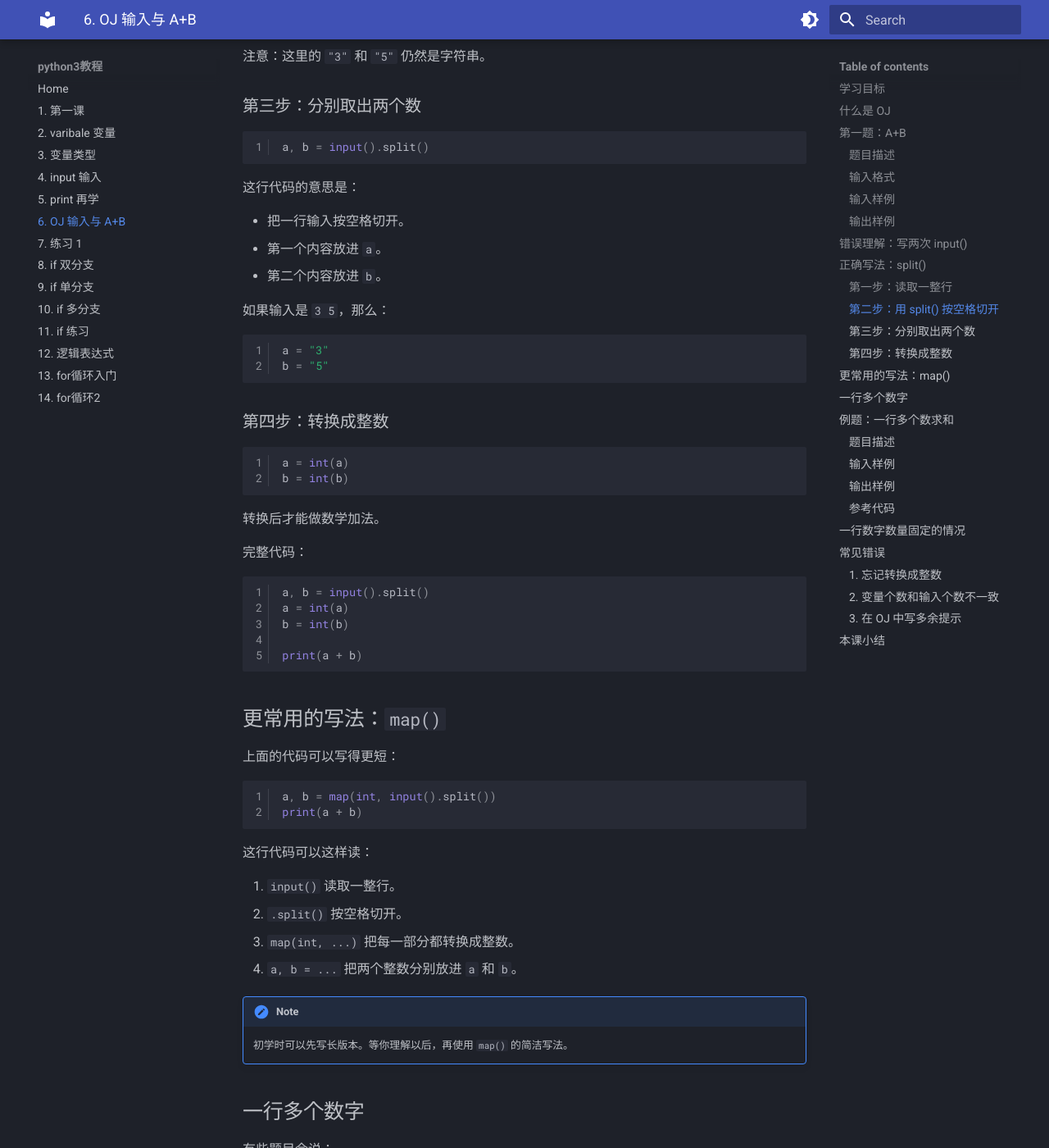
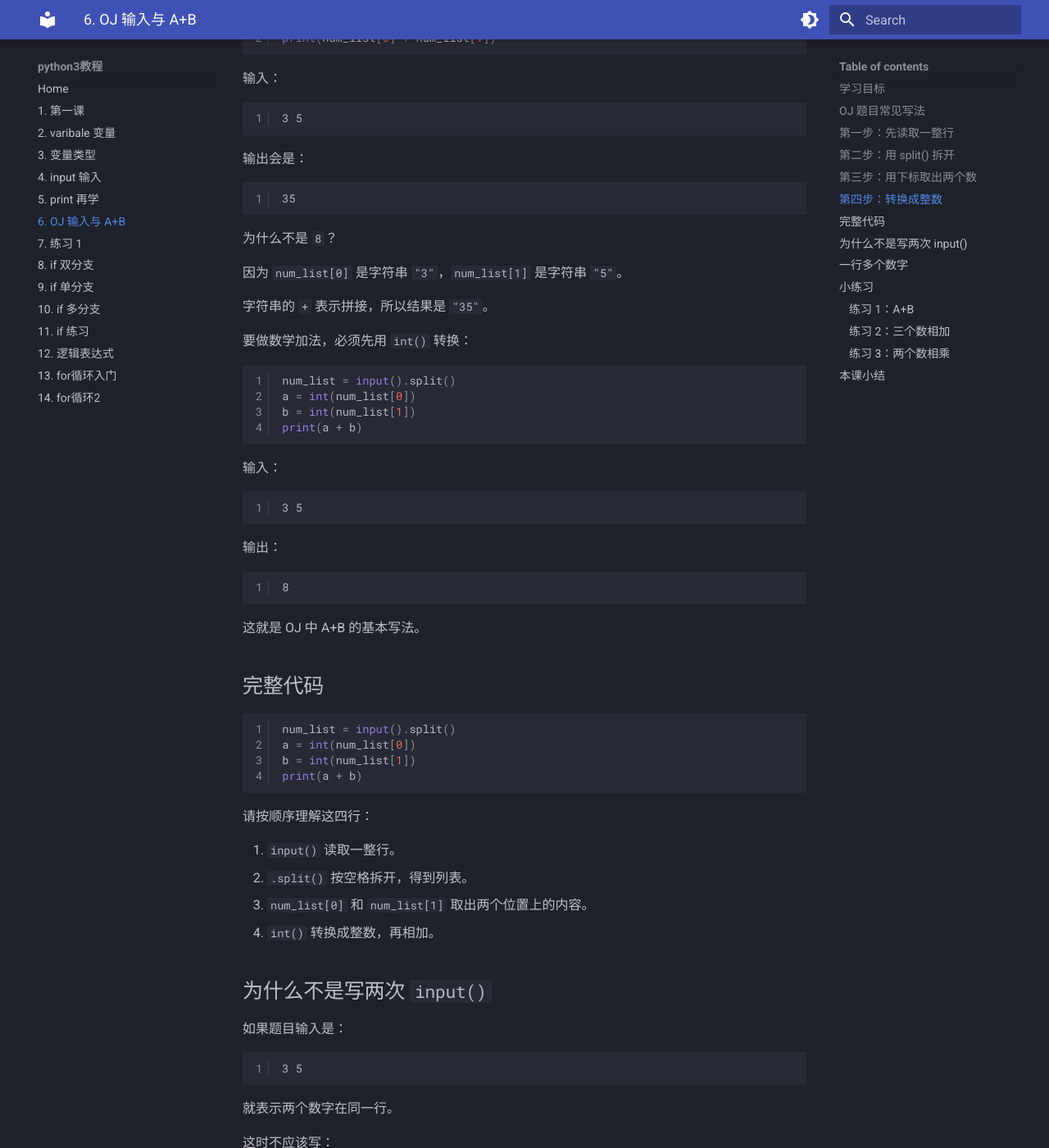
Before and after one commit to Rainboylvx/python-tutorial, an MkDocs documentation site: the page built from docs/oj-input.md, in a window 1280 px wide and 1400 px high, scrolled down 2884 px. Shown: the whole window at 82% size. Built offline with MkDocs 1.6.1 and Material for MkDocs 9.7.7, drawn with Linux system fonts in a browser that asks for light colours; some of the changed text lies outside the part shown.

Commit message:
Rewrite OJ input lesson

````diff
--- a/docs/oj-input.md
+++ b/docs/oj-input.md
@@ -1,299 +1,144 @@
-# OJ 入门：A+B 和一行多个数字
+# OJ 入门：一行两个数字怎么读
 
 ## 学习目标
 
 学完这一课，你应该能够：
 
-1. 看懂 OJ 题目中的“输入”和“输出”。
-2. 写出最基础的 A+B 程序。
-3. 读取一行中的两个数字。
-4. 读取一行中的多个数字。
-5. 理解 `split()` 和 `map()` 的作用。
+1. 看懂 OJ 题目里的“一行两个整数”。
+2. 使用 `input()` 读取一整行。
+3. 使用 `split()` 把一行内容拆开。
+4. 使用下标取出第一个数和第二个数。
+5. 把字符串转换成整数，再完成 A+B。
 
-## 什么是 OJ
+## OJ 题目常见写法
 
-OJ 是 Online Judge 的缩写，可以理解成“在线判题系统”。
+很多 OJ 题目会这样写：
 
-你提交代码后，系统会自动运行你的程序，并检查输出是否和标准答案一样。
+> 输入一行，包含两个整数 `a` 和 `b`。输出 `a + b` 的结果。
 
-OJ 题目通常会给出：
-
-- 题目描述：要你解决什么问题。
-- 输入格式：程序会收到什么数据。
-- 输出格式：程序应该打印什么结果。
-- 输入样例和输出样例：帮助你理解题目。
-
-做 OJ 题时，最重要的一点是：
-
-> 按题目要求读取输入，按题目要求输出结果。
-
-## 第一题：A+B
-
-### 题目描述
-
-输入两个整数 `a` 和 `b`，输出它们的和。
-
-### 输入格式
-
-一行，包含两个整数。
-
-### 输入样例
+输入样例：
 
 ```text
 3 5
 ```
 
-### 输出样例
+输出样例：
 
 ```text
 8
 ```
 
-很多同学会卡在这里：题目说“一行两个整数”，不是让你写两次 `input()`。
+这里最重要的是：`3` 和 `5` 在同一行，中间用空格隔开。
 
-输入是：
+所以我们要学会读取“一行里的多个数字”。
+
+## 第一步：先读取一整行
+
+先不要急着做加法。我们先观察 Python 到底读到了什么。
+
+```python
+num_string = input()
+print(num_string)
+```
+
+如果输入：
 
 ```text
 3 5
 ```
 
-这两个数字在同一行，中间用空格隔开。
-
-## 错误理解：写两次 `input()`
-
-如果你这样写：
+那么 `num_string` 里面存的是：
 
 ```python
-a = int(input())
-b = int(input())
-print(a + b)
+"3 5"
 ```
 
-这表示程序需要两行输入：
+注意：这是一个字符串，不是两个数字。
 
-```text
-3
-5
+## 第二步：用 `split()` 拆开
+
+`split()` 的作用是：按照空格把字符串拆开。
+
+```python
+num_string = input()
+num_list = num_string.split()
+print(num_list)
 ```
 
-但题目给的是一行：
+输入：
 
 ```text
 3 5
 ```
 
-所以这种写法不符合“一行两个整数”的题目要求。
+输出：
 
-## 正确写法：`split()`
+```text
+['3', '5']
+```
 
-读取一行两个数字，可以这样写：
+也就是说：
 
 ```python
-a, b = input().split()
-a = int(a)
-b = int(b)
-
-print(a + b)
+"3 5".split()
 ```
 
-我们一步一步看。
-
-### 第一步：读取一整行
+会得到：
 
 ```python
-s = input()
+["3", "5"]
 ```
 
-如果输入是：
+这个结果是一个列表。
+
+## 第三步：用下标取出两个数
+
+列表中的位置从 `0` 开始数。
+
+对于这个列表：
+
+```python
+num_list = ["3", "5"]
+```
+
+- `num_list[0]` 是第一个内容，也就是 `"3"`。
+- `num_list[1]` 是第二个内容，也就是 `"5"`。
+
+可以用下面的代码观察：
+
+```python
+num_string = input()
+num_list = num_string.split()
+
+print(num_list)
+print(num_list[0])
+print(num_list[1])
+```
+
+输入：
 
 ```text
 3 5
 ```
 
-那么 `s` 里面存的是字符串：
-
-```python
-"3 5"
-```
-
-### 第二步：用 `split()` 按空格切开
-
-```python
-parts = s.split()
-```
-
-`split()` 会把字符串按空格切开。
-
-```python
-"3 5".split()
-```
-
-得到：
-
-```python
-["3", "5"]
-```
-
-注意：这里的 `"3"` 和 `"5"` 仍然是字符串。
-
-### 第三步：分别取出两个数
-
-```python
-a, b = input().split()
-```
-
-这行代码的意思是：
-
-- 把一行输入按空格切开。
-- 第一个内容放进 `a`。
-- 第二个内容放进 `b`。
-
-如果输入是 `3 5`，那么：
-
-```python
-a = "3"
-b = "5"
-```
-
-### 第四步：转换成整数
-
-```python
-a = int(a)
-b = int(b)
-```
-
-转换后才能做数学加法。
-
-完整代码：
-
-```python
-a, b = input().split()
-a = int(a)
-b = int(b)
-
-print(a + b)
-```
-
-## 更常用的写法：`map()`
-
-上面的代码可以写得更短：
-
-```python
-a, b = map(int, input().split())
-print(a + b)
-```
-
-这行代码可以这样读：
-
-1. `input()` 读取一整行。
-2. `.split()` 按空格切开。
-3. `map(int, ...)` 把每一部分都转换成整数。
-4. `a, b = ...` 把两个整数分别放进 `a` 和 `b`。
-
-!!! note
-    初学时可以先写长版本。等你理解以后，再使用 `map()` 的简洁写法。
-
-## 一行多个数字
-
-有些题目会说：
-
-> 输入一行，包含若干个整数。
-
-例如：
-
-```text
-1 2 3 4 5
-```
-
-如果你不知道有几个数字，可以把它们读成一个列表。
-
-```python
-nums = list(map(int, input().split()))
-print(nums)
-```
-
-输入：
-
-```text
-1 2 3 4 5
-```
-
 输出：
 
 ```text
-[1, 2, 3, 4, 5]
+['3', '5']
+3
+5
 ```
 
-这里：
+!!! note
+    虽然输出看起来是 `3` 和 `5`，但 `num_list[0]` 和 `num_list[1]` 仍然是字符串。
 
-- `input().split()` 得到 `["1", "2", "3", "4", "5"]`。
-- `map(int, ...)` 把它们转换成整数。
-- `list(...)` 把结果变成列表。
+## 第四步：转换成整数
 
-## 例题：一行多个数求和
-
-### 题目描述
-
-输入一行整数，输出它们的和。
-
-### 输入样例
-
-```text
-1 2 3 4 5
-```
-
-### 输出样例
-
-```text
-15
-```
-
-### 参考代码
+如果直接写：
 
 ```python
-nums = list(map(int, input().split()))
-total = 0
-
-for x in nums:
-    total = total + x
-
-print(total)
-```
-
-也可以使用 Python 自带的 `sum()`：
-
-```python
-nums = list(map(int, input().split()))
-print(sum(nums))
-```
-
-## 一行数字数量固定的情况
-
-如果题目明确说“一行三个整数”，可以这样写：
-
-```python
-a, b, c = map(int, input().split())
-print(a + b + c)
-```
-
-如果题目说“一行两个整数”，就写：
-
-```python
-a, b = map(int, input().split())
-print(a + b)
-```
-
-变量个数要和输入数字个数一致。
-
-## 常见错误
-
-### 1. 忘记转换成整数
-
-错误代码：
-
-```python
-a, b = input().split()
-print(a + b)
+num_list = input().split()
+print(num_list[0] + num_list[1])
 ```
 
 输入：
@@ -308,49 +153,211 @@ print(a + b)
 35
 ```
 
-因为 `a` 和 `b` 是字符串，`+` 表示拼接，不是数学加法。
+为什么不是 `8`？
 
-### 2. 变量个数和输入个数不一致
+因为 `num_list[0]` 是字符串 `"3"`，`num_list[1]` 是字符串 `"5"`。
 
-错误代码：
+字符串的 `+` 表示拼接，所以结果是 `"35"`。
+
+要做数学加法，必须先用 `int()` 转换：
 
 ```python
-a, b = map(int, input().split())
+num_list = input().split()
+a = int(num_list[0])
+b = int(num_list[1])
+print(a + b)
 ```
 
-如果输入：
+输入：
+
+```text
+3 5
+```
+
+输出：
+
+```text
+8
+```
+
+这就是 OJ 中 A+B 的基本写法。
+
+## 完整代码
+
+```python
+num_list = input().split()
+a = int(num_list[0])
+b = int(num_list[1])
+print(a + b)
+```
+
+请按顺序理解这四行：
+
+1. `input()` 读取一整行。
+2. `.split()` 按空格拆开，得到列表。
+3. `num_list[0]` 和 `num_list[1]` 取出两个位置上的内容。
+4. `int()` 转换成整数，再相加。
+
+## 为什么不是写两次 `input()`
+
+如果题目输入是：
+
+```text
+3 5
+```
+
+就表示两个数字在同一行。
+
+这时不应该写：
+
+```python
+a = int(input())
+b = int(input())
+print(a + b)
+```
+
+这段代码需要两行输入：
+
+```text
+3
+5
+```
+
+所以，看到“一行两个整数”，要想到：
+
+```python
+num_list = input().split()
+```
+
+## 一行多个数字
+
+同样的方法也可以处理一行多个数字。
+
+输入：
+
+```text
+1 2 3 4 5
+```
+
+代码：
+
+```python
+num_list = input().split()
+print(num_list)
+print(num_list[0])
+print(num_list[1])
+print(num_list[2])
+```
+
+输出：
+
+```text
+['1', '2', '3', '4', '5']
+1
+2
+3
+```
+
+如果要把它们当作数字使用，就要分别转换：
+
+```python
+num_list = input().split()
+a = int(num_list[0])
+b = int(num_list[1])
+c = int(num_list[2])
+print(a + b + c)
+```
+
+## 小练习
+
+### 练习 1：A+B
+
+输入一行两个整数，输出它们的和。
+
+输入：
+
+```text
+10 20
+```
+
+输出：
+
+```text
+30
+```
+
+参考代码：
+
+```python
+num_list = input().split()
+a = int(num_list[0])
+b = int(num_list[1])
+print(a + b)
+```
+
+### 练习 2：三个数相加
+
+输入一行三个整数，输出它们的和。
+
+输入：
 
 ```text
 1 2 3
 ```
 
-程序会报错，因为左边只有两个变量，右边却有三个数字。
+输出：
 
-### 3. 在 OJ 中写多余提示
+```text
+6
+```
 
-OJ 通常不需要提示文字。
-
-不推荐：
+参考代码：
 
 ```python
-a, b = map(int, input("请输入两个数字：").split())
-print(a + b)
+num_list = input().split()
+a = int(num_list[0])
+b = int(num_list[1])
+c = int(num_list[2])
+print(a + b + c)
 ```
 
-推荐：
+### 练习 3：两个数相乘
+
+输入一行两个整数，输出它们的乘积。
+
+输入：
+
+```text
+6 7
+```
+
+输出：
+
+```text
+42
+```
+
+参考代码：
 
 ```python
-a, b = map(int, input().split())
-print(a + b)
+num_list = input().split()
+a = int(num_list[0])
+b = int(num_list[1])
+print(a * b)
 ```
-
-因为 OJ 会严格比较输出，多余的提示文字可能导致答案错误。
 
 ## 本课小结
 
-- 一行一个数字：`a = int(input())`
-- 一行两个数字：`a, b = map(int, input().split())`
-- 一行多个数字：`nums = list(map(int, input().split()))`
-- `split()` 负责按空格切开字符串。
-- `map(int, ...)` 负责把每一部分转换成整数。
-- OJ 中不要输出题目没有要求的提示文字。
+- `input()` 读取一整行。
+- `split()` 按空格把一行拆成列表。
+- 列表下标从 `0` 开始。
+- `num_list[0]` 表示第一个内容，`num_list[1]` 表示第二个内容。
+- `split()` 得到的是字符串，做数学计算前要用 `int()` 转换。
+- OJ 中看到“一行两个整数”，可以写：
+
+```python
+num_list = input().split()
+a = int(num_list[0])
+b = int(num_list[1])
+print(a + b)
+```
````
